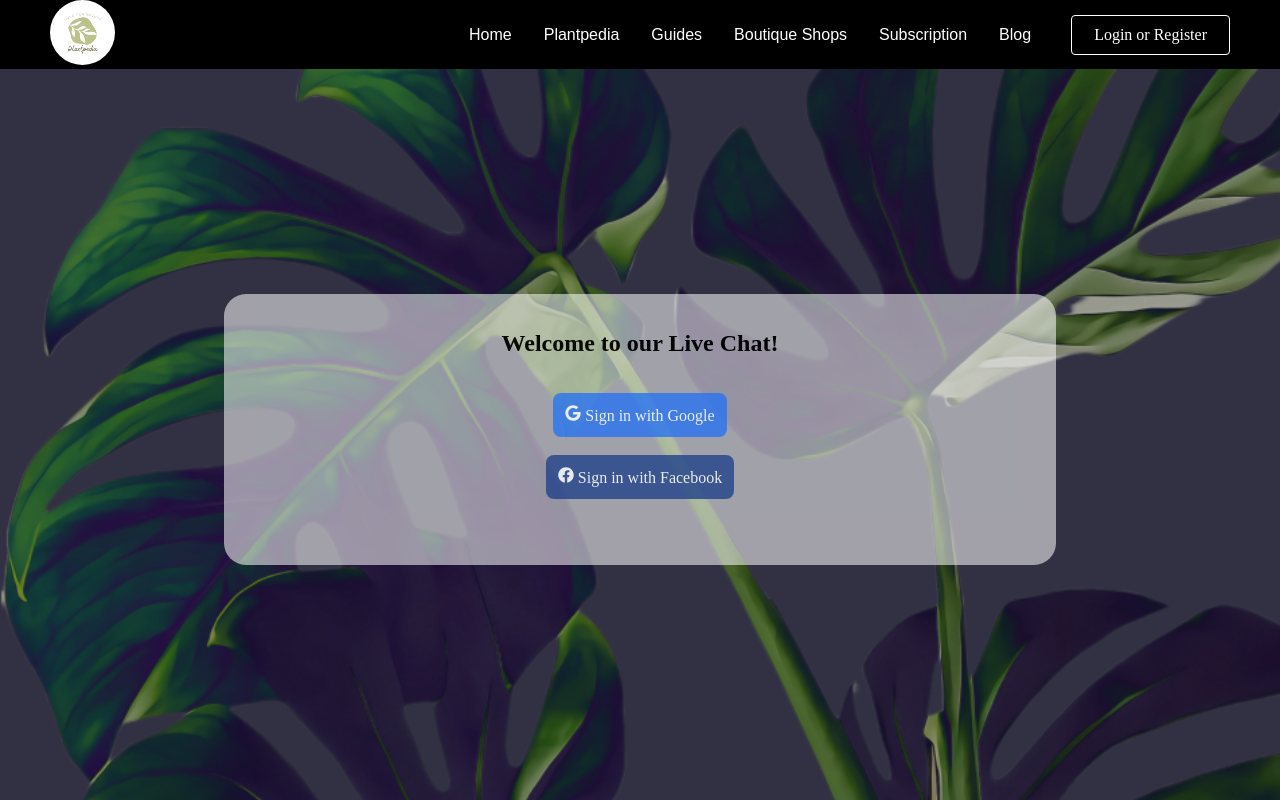
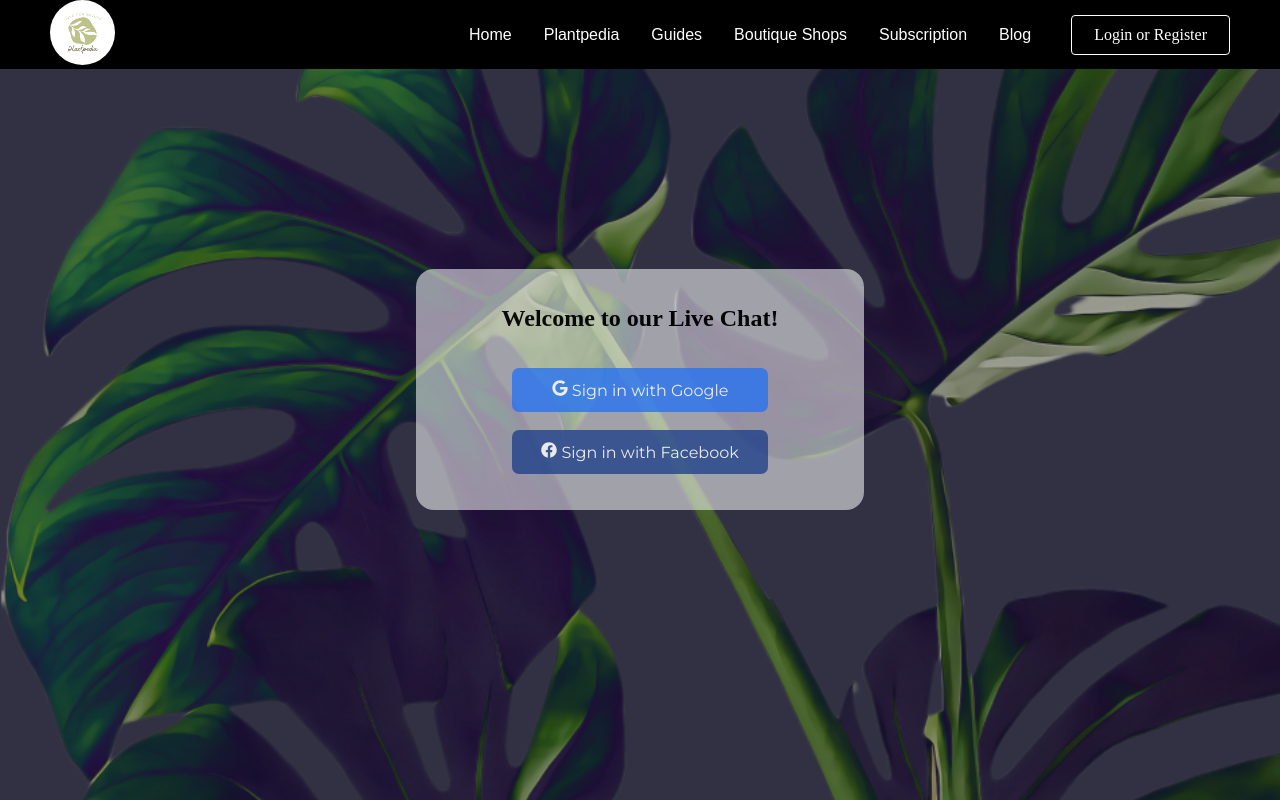
Before and after one commit to aegli84/Plantpedia-2.0, a React (Create React App) app: page /Chat in a window 1280 px wide. Built offline with nearby package versions, Linux system fonts and the light colour scheme; no server answers.

Commit message:
merge windows&linux code

```diff
--- a/src/components/Chat.css
+++ b/src/components/Chat.css
@@ -33,7 +33,7 @@
 .ce-chat-form-container > div > div > div {
   color: #83a46f;
   font-weight: 800 !important;
-  font-size: 2rem !important;
+  font-size: 1.8rem !important;
   font-family: 'Raleyway', sans-serif !important;
 }
 .ce-text-input {
@@ -265,9 +265,8 @@ navbar on the chat feed */
 /* LOGIN PAGE */
 
 #login-page {
-    height: 90vh;
+    height: 80vh;
     width: 100%;
-    opacity: 0.9;
     display: inline-flex;
     justify-content: center;
     align-items: center;
@@ -275,19 +274,22 @@ navbar on the chat feed */
 
 #login-card {
   padding-top: 36px;
-  padding-bottom: 66px;
-  width: 65vw;
+  padding-bottom: 36px;
+  width: 35vw;
+  opacity: 0.9;
   text-align: center;
   background-color: rgba(255, 255, 255, 0.603);
-  border-radius: 22px;
+  border-radius: 18px;
 }
 
 .login-button {
   cursor: pointer;
   color: white;
   padding: 12px;
-  border-radius: 8px;
+  width: 20vw;
+  border-radius: 7px;
   display: inline-block;
+  font-family: 'Montserrat', sans-serif !important;
 }
 
 .facebook {
```
